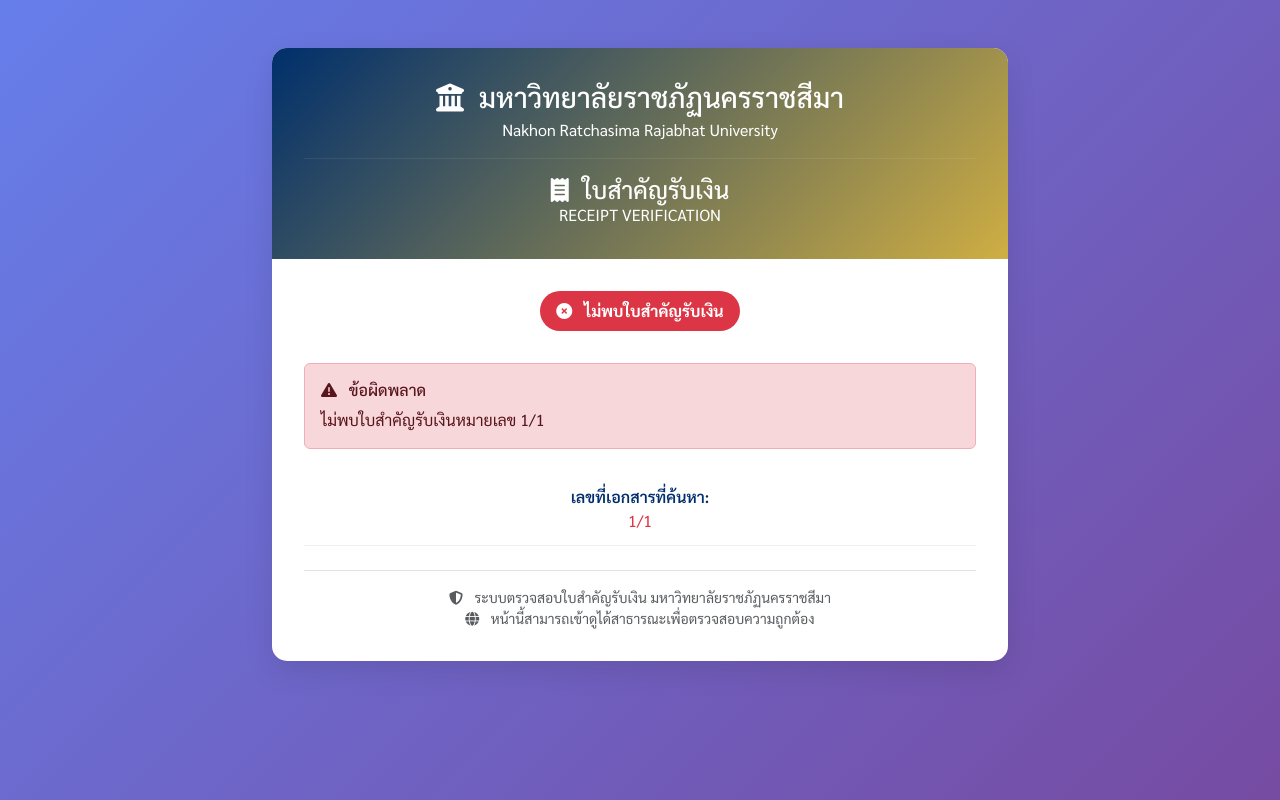
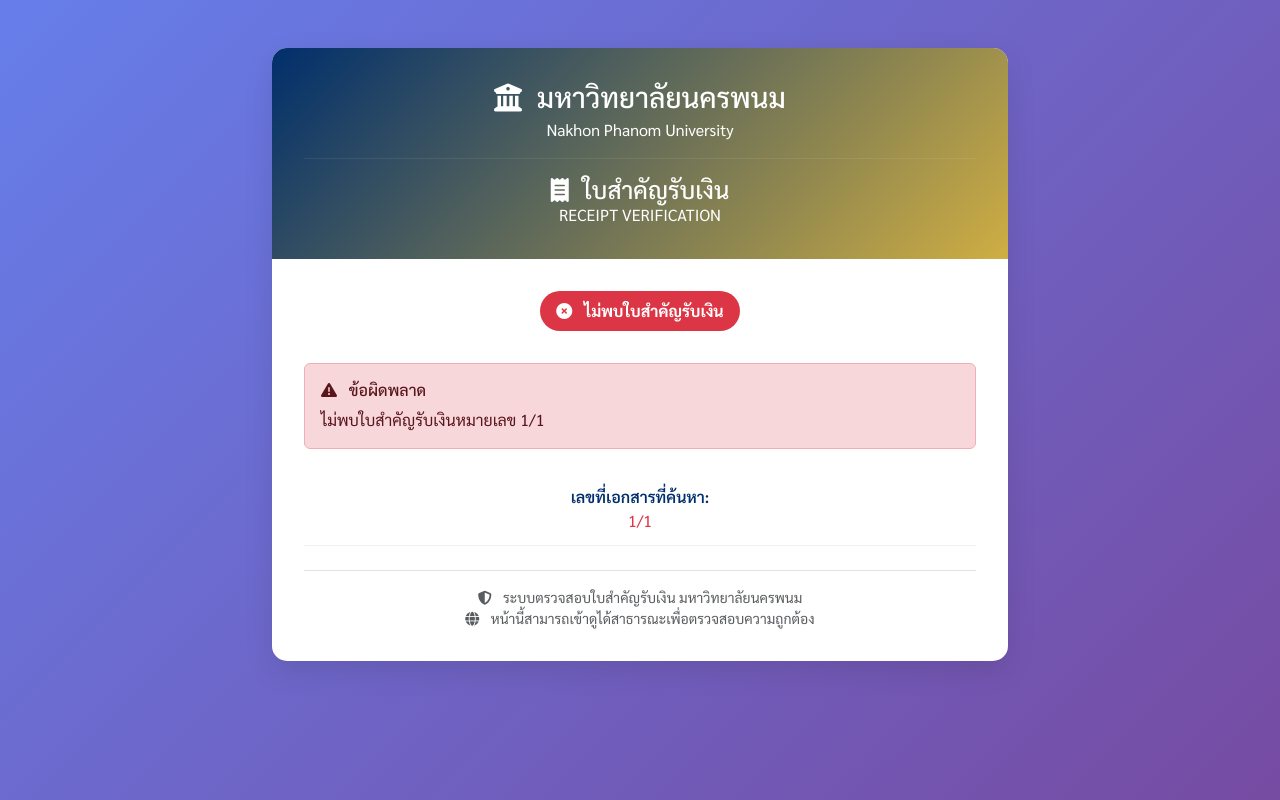
Before and after one commit to azimuthotg/emoneys, a Django app: page /accounts/check/1/1/ in a window 1280 px wide. Run offline with Django 4.2, Linux system fonts and the light colour scheme.

Commit message:
Update receipt verification page: Fix university name and strip HTML tags
- เปลี่ยนชื่อมหาวิทยาลัยจาก "มหาวิทยาลัยราชภัฏนครราชสีมา" เป็น "มหาวิทยาลัยนครพนม"
- แก้ชื่อภาษาอังกฤษเป็น "Nakhon Phanom University"
- แก้ไขการแสดงรายการ: เพิ่ม |striptags filter เพื่อลบ HTML tags (<p></p>) ที่แสดงในรายการ
- อัพเดท footer ให้ตรงกับชื่อมหาวิทยาลัยที่ถูกต้อง

🤖 Generated with [Claude Code](https://claude.com/claude-code)

Co-Authored-By: Claude <noreply@anthropic.com>

```diff
--- a/templates/accounts/receipt_check_public.html
+++ b/templates/accounts/receipt_check_public.html
@@ -91,9 +91,9 @@
                     <div class="header-section">
                         <h3 class="mb-0">
                             <i class="fas fa-university me-2"></i>
-                            มหาวิทยาลัยราชภัฏนครราชสีมา
+                            มหาวิทยาลัยนครพนม
                         </h3>
-                        <p class="mb-0 mt-1">Nakhon Ratchasima Rajabhat University</p>
+                        <p class="mb-0 mt-1">Nakhon Phanom University</p>
                         <hr class="my-3" style="border-color: rgba(255,255,255,0.3);">
                         <h4 class="mb-0">
                             <i class="fas fa-receipt me-2"></i>
@@ -236,7 +236,7 @@
                                         {% for item in receipt.items.all %}
                                         <tr>
                                             <td class="text-center">{{ forloop.counter }}</td>
-                                            <td>{{ item.description }}</td>
+                                            <td>{{ item.description|striptags }}</td>
                                             <td class="text-end">{{ item.amount|floatformat:2|intcomma }}</td>
                                         </tr>
                                         {% endfor %}
@@ -303,7 +303,7 @@
                         <div class="text-center mt-4 pt-3 border-top">
                             <div class="text-muted small">
                                 <i class="fas fa-shield-alt me-2"></i>
-                                ระบบตรวจสอบใบสำคัญรับเงิน มหาวิทยาลัยราชภัฏนครราชสีมา
+                                ระบบตรวจสอบใบสำคัญรับเงิน มหาวิทยาลัยนครพนม
                             </div>
                             <div class="text-muted small">
                                 <i class="fas fa-globe me-2"></i>
```
